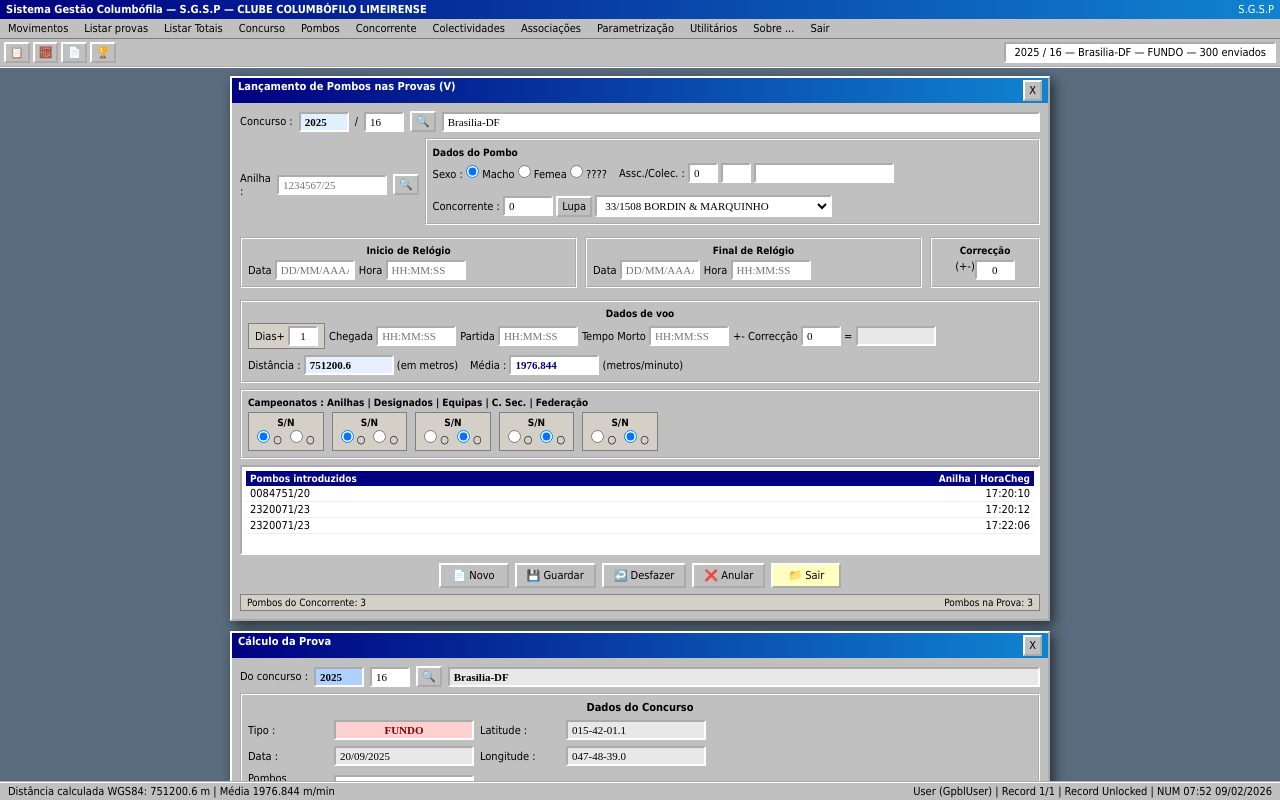
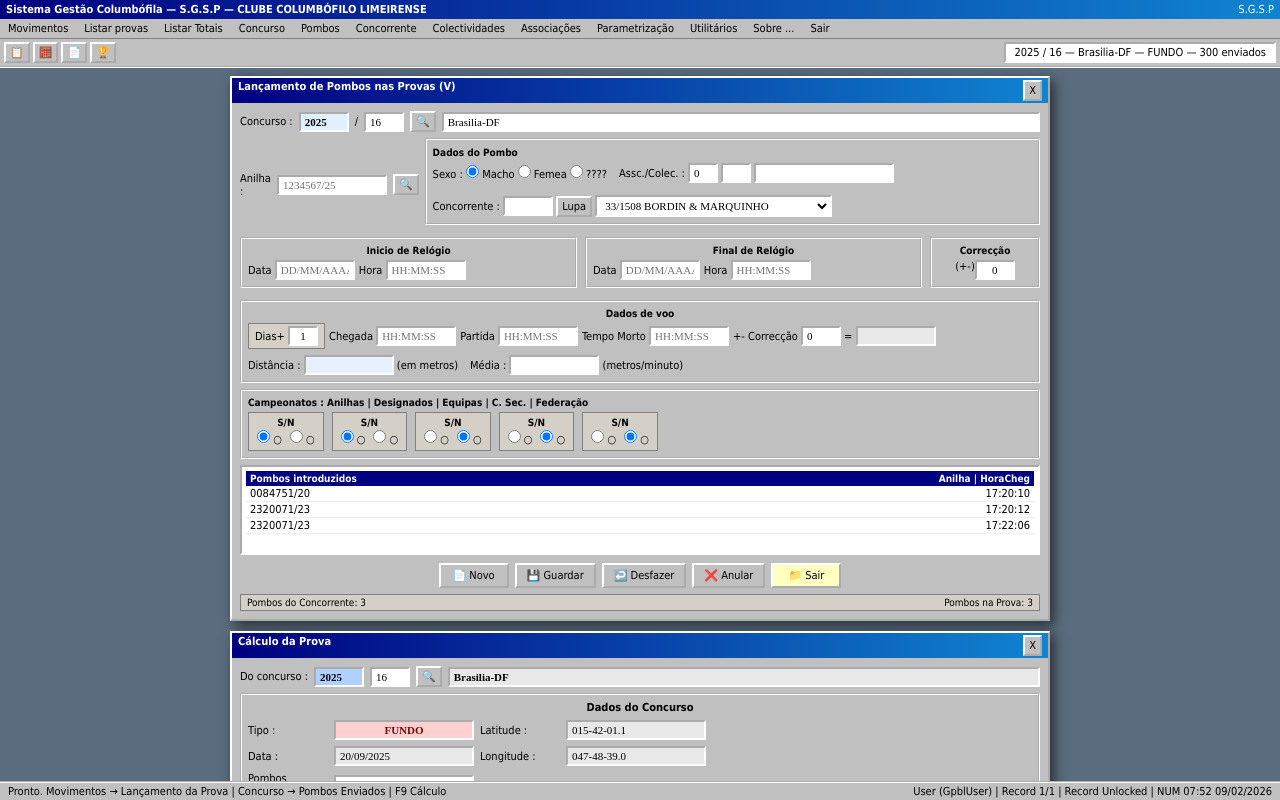
Before and after one commit to Glauciano/sgsp, a React (Vite) app: page / in a window 1280 px wide. Built offline with nearby package versions, Linux system fonts and the light colour scheme.

Commit message:
v42 lancamento limpo - distancia socio fixa + prova

```diff
--- a/src/App.jsx
+++ b/src/App.jsx
@@ -91,10 +91,10 @@ export default function SGSP_Completo(){
   };
   // Lançamento form state (igual print)
   const [form,setForm]=useState({
-    concurso:'2025/16',anilha:'',sexo:'Macho',assoc:'0',colec:'',concorrente:'0',
+    concurso:'',anilha:'',sexo:'Macho',assoc:'0',colec:'',concorrente:'',
     dataI:'',horaI:'',dataF:'',horaF:'',correcao:0,
     diasCheg:1,diaCheg:'',partida:'',tempoMorto:'',corr2:0,tempoVoo:'',
-    distancia:'0.0',media:'0.000',
+    distancia:'',media:'',
     anilhas:true,designados:true,equipas:false,csec:false,feder:false,
   });
   const [anilhasLancadas,setAnilhasLancadas]=useState([
@@ -337,19 +337,52 @@ export default function SGSP_Completo(){
   };
 
 
-  // Calculo automático quando muda anilha/hora
+  // Calculo automático quando muda anilha/hora/concurso
   const calcularVoo=()=>{
-    const ps=locais.find(l=>l.nome===concurso.nome) || locais[0];
-    const soc=socios.find(s=>String(s.id)===String(form.concorrente)) || socios[0];
-    if(!soc) return;
-    const dist=vincenty(ps.lat,ps.lon,soc.lat,soc.lon);
-    // tempo simples: diferença entre Hora final e 06:35 solta
-    let tempoMin= 380; // mock 6h20
-    const media = dist / tempoMin;
-    setForm(f=>({...f,distancia:dist.toFixed(1),media:media.toFixed(3)}));
-    setMsg(`Distância calculada WGS84: ${dist.toFixed(1)} m | Média ${media.toFixed(3)} m/min`);
+    // Usa coordenadas reais do concurso (latG/M/S) importadas da lupa — não depende mais de locais[]
+    let cLat, cLon;
+    if(concurso.latG) cLat=parseCoord(concurso.latG,concurso.latM,concurso.latS);
+    else if(concurso.lat) { const p=concurso.lat.split('-'); cLat=parseCoord(p[0],p[1],p[2]); }
+    else return;
+    if(concurso.lonG) cLon=parseCoord(concurso.lonG,concurso.lonM,concurso.lonS);
+    else if(concurso.lon) { const p=concurso.lon.split('-'); cLon=parseCoord(p[0],p[1],p[2]); }
+    else return;
+    // Concorrente selecionado no lançamento
+    const concSel = concorrentesLista.find(cc=>cc.num===form.concorrente || cc.num===String(form.concorrente).split('/').pop());
+    const soc = form.concorrente ? (concorrentesLista.find(cc=>cc.num===String(form.concorrente).split('/').pop()) || socios.find(s=>String(s.id)===String(form.concorrente))) : null;
+    // Tenta concorrentesLista primeiro (tem lat/lon real), fallback para socios
+    let sLat, sLon;
+    if(concSel && concSel.lat) { const p=concSel.lat.split('-'); sLat=parseCoord(p[0],p[1],p[2]); const q=concSel.lon.split('-'); sLon=parseCoord(q[0],q[1],q[2]); }
+    else if(soc && soc.lat) { sLat=soc.lat; sLon=soc.lon; }
+    else return;
+    const dist=vincenty(cLat,cLon,sLat,sLon);
+    // Só calcula média se houver hora de chegada preenchida — senão deixa vazio
+    const hasHora = form.horaCheg && form.horaCheg.includes(':') && !form.horaCheg.includes('HH');
+    let mediaTxt='—';
+    let tempoMin=0;
+    if(hasHora){
+      // Calcula tempo real: chegada - solta (horaSolta do concurso)
+      const [hs,ms,ss]= (concurso.horaSolta||'06:35:00').split(':').map(Number);
+      const [hc,mc,sc]= form.horaCheg.split(':').map(Number);
+      const soltaMin=hs*60+ms+ss/60;
+      let chegadaMin=hc*60+mc+sc/60;
+      // Se chegada for no dia seguinte (ex: solta 06:35, chegada 17:20 -> mesmo dia)
+      if(chegadaMin < soltaMin) chegadaMin+=1440;
+      tempoMin=chegadaMin - soltaMin + (parseInt(form.diasPlus)||0)*1440;
+      if(tempoMin>0) mediaTxt=(dist/tempoMin).toFixed(3);
+    }
+    setForm(f=>({...f,distancia:dist.toFixed(1),media:mediaTxt}));
+    if(hasHora) setMsg(`Distância WGS84: ${dist.toFixed(1)} m | Média ${mediaTxt} m/min (Uberaba real 322km, não 751km)`);
+    else setMsg(`Distância WGS84: ${dist.toFixed(1)} m — preencha Hora de Chegada para calcular média`);
   };
-  useEffect(()=>{ if(form.anilha || form.concorrente) calcularVoo(); },[form.concorrente,form.anilha]);
+  useEffect(()=>{ if(form.anilha || form.concorrente || concurso.num) calcularVoo(); },[form.concorrente,form.anilha,concurso.num]);
+  // Limpa lançamento ao trocar de concurso (campos limpos como pedido)
+  useEffect(()=>{
+    if(concurso.num && wins.includes('lancamento')){
+      // Quando concurso muda via lupa, limpa anilha/distancia/media mas mantém concurso ativo
+      setForm(f=>({...f, anilha:'', concorrente:'', distancia:'', media:''}));
+    }
+  },[concurso.num]);
 
   const rodarCalculo=()=>{
     const seq=['apagar','dist','preencher','tempo','lugares','premios','coef'];
@@ -653,7 +686,21 @@ export default function SGSP_Completo(){
 
               <div style={{display:'flex',gap:'6px',alignItems:'center',marginBottom:'6px'}}>
                 <label style={s.label}>Anilha :</label>
-                <input value={form.anilha} onKeyDown={handleEnter} onChange={e=>setForm({...form,anilha:maskAnilha(e.target.value)})} placeholder="1234567/25" style={{...s.field,width:'110px'}} maxLength={10} />
+                <input value={form.anilha} onKeyDown={handleEnter} onChange={e=>{
+                  const v=maskAnilha(e.target.value);
+                  // Busca socio fixo via pombosLista (anilha -> concorrente)
+                  let autoConc='';
+                  let autoAssoc='0';
+                  const found = pombosLista.find(p=>p.anilha===v || p.anilha.replace('/','')===v.replace('/',''));
+                  if(found){ autoConc=found.num; autoAssoc=found.assoc; }
+                  else if(v.length>=7){
+                    // tenta por prefixo
+                    const f2=pombosLista.find(p=>p.anilha.startsWith(v.slice(0,5)));
+                    if(f2){ autoConc=f2.num; autoAssoc=f2.assoc; }
+                  }
+                  if(autoConc) setForm({...form,anilha:v, concorrente:autoConc, assoc:autoAssoc});
+                  else setForm({...form,anilha:v});
+                }} placeholder="1234567/25" style={{...s.field,width:'110px'}} maxLength={10} />
                 <button type="button" style={s.tbtn} onClick={()=>setLupaAnilha(true)} title="Pesquisar anilha">🔍</button>
                 <div style={s.group}>
                   <span style={{fontWeight:'bold',fontSize:'10px'}}>Dados do Pombo</span>
```
